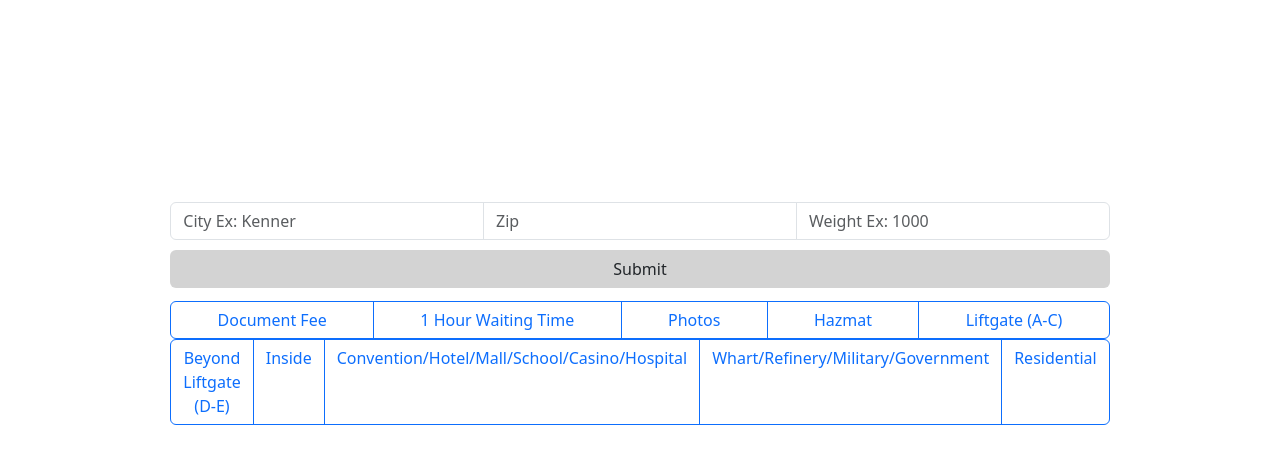
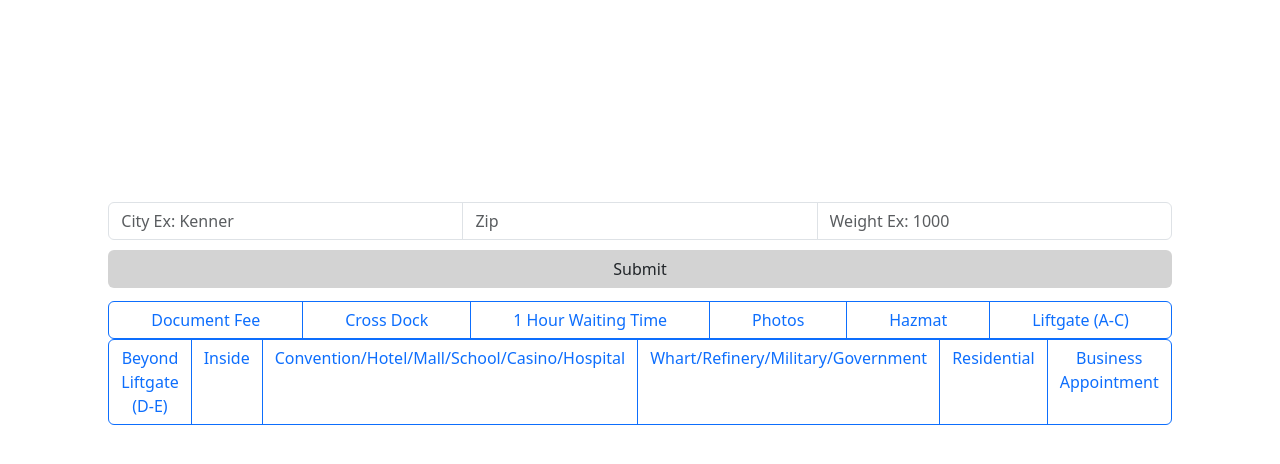
Before and after one commit to Xcelvi/Distance-and-Rate-Calculator, a Flask app: page / in a window 1280 px wide. Shown: the part 40-504 px from the top of the page. Run offline with Flask 3, Linux system fonts and the light colour scheme; data that the repository does not hold is empty; some libraries are stand-ins or nearby versions.

Commit message:
ADded all access charges to index.html

```diff
--- a/templates/index.html
+++ b/templates/index.html
@@ -14,6 +14,9 @@
     <div class="btn-group" role="group" aria-label="Basic checkbox toggle button group" style="padding: 1vw 0px 0px 0px;" id="accessCharges">
       <input type="checkbox" class="btn-check off" id="25docFee" autocomplete="off">
       <label class="btn btn-outline-primary" for="25docFee">Document Fee</label>
+
+      <input type="checkbox" class="btn-check off" id="15crossDock" autocomplete="off">
+      <label class="btn btn-outline-primary" for="15crossDock">Cross Dock</label>
 
       <input type="checkbox" class="btn-check off" id="55waiting" autocomplete="off">
       <label class="btn btn-outline-primary" for="55waiting">1 Hour Waiting Time</label>
@@ -43,6 +46,8 @@
 
       <input type="checkbox" class="btn-check off" id="20resi" autocomplete="off">
       <label class="btn btn-outline-primary" for="20resi">Residential</label>
+      <input type="checkbox" class="btn-check off" id="10buisnessApt" autocomplete="off">
+      <label class="btn btn-outline-primary" for="10buisnessApt">Business Appointment</label>
     </div>
     <div style="display: flex; justify-content: center;" id="ID"></div>
   </div>
```
